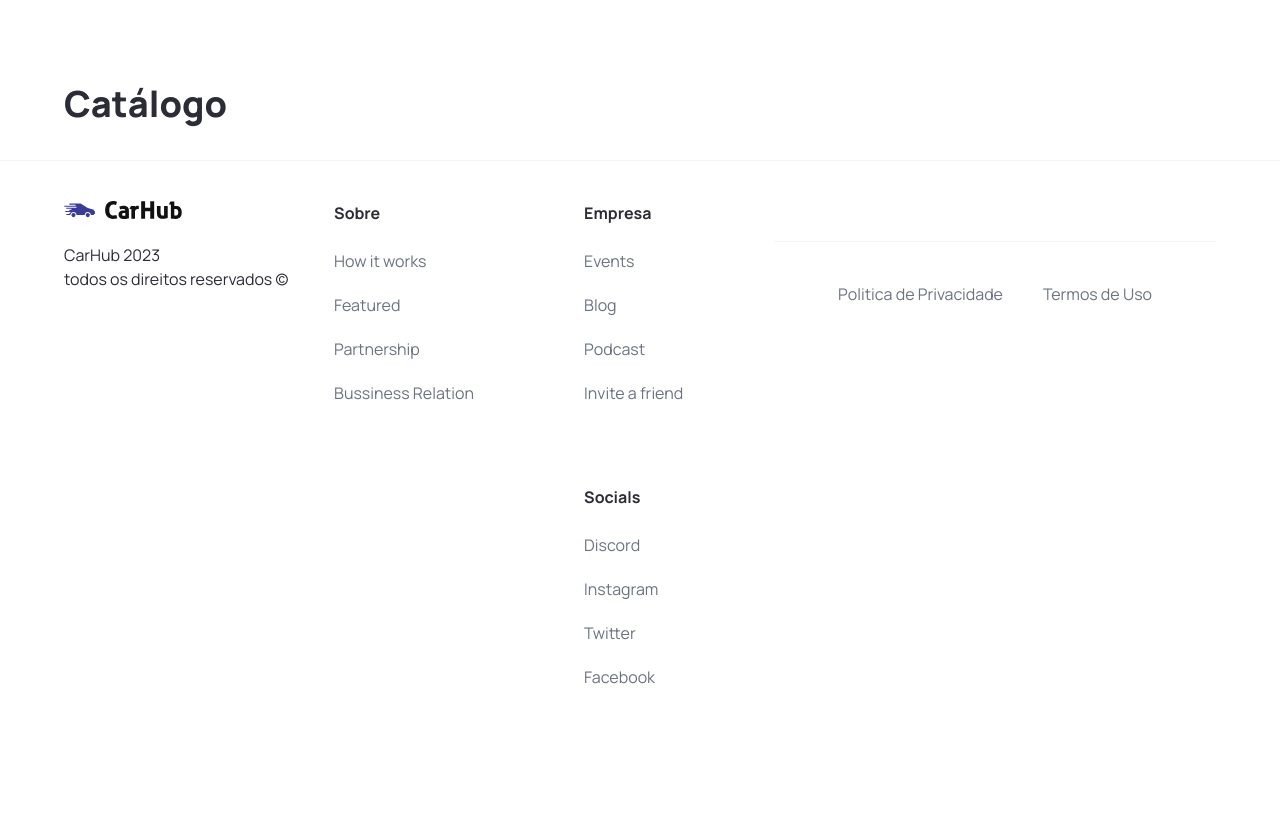
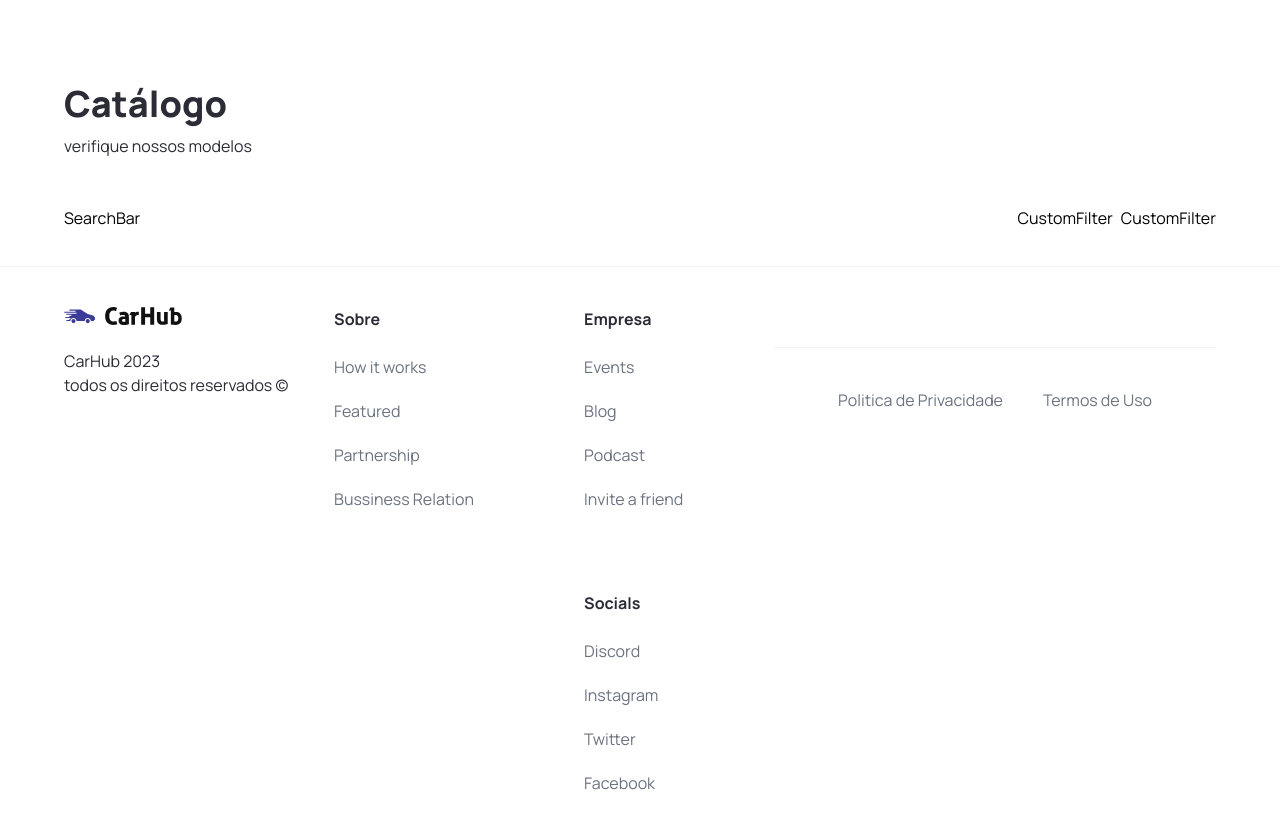
Before and after one commit to thiagoeu/rentalCars, a Next.js app: page / in a window 1280 px wide. Shown: the part 780-1609 px from the top of the page. Before the commit the page ends 1509 px from the top, so only its background shows below. Built offline with nearby package versions, Linux system fonts and the light colour scheme.

Commit message:
feat:: add components searchbar and customfilter

```diff
--- a/app/page.tsx
+++ b/app/page.tsx
@@ -1,5 +1,6 @@
 import Image from 'next/image'
 import Hero from '@/components/Hero'
+import { CustomFilter,SearchBar } from '@/components'
 
 export default function Home() {
   return (
@@ -11,6 +12,15 @@ export default function Home() {
            <h1 className='text-4xl font-extrabold'>
               Catálogo
            </h1>
+           <p>verifique nossos modelos</p>
+        </div>
+
+        <div className="home__filters">
+          <SearchBar/>
+          <div className="home__filter-container">
+             <CustomFilter title="fuel"/>
+             <CustomFilter title="year"/>
+          </div>
         </div>
       </div>
     </main>
--- /dev/null
+++ b/components/CustomFilter.tsx
@@ -0,0 +1,9 @@
+import React from 'react'
+
+const CustomFilter = () => {
+  return (
+    <div>CustomFilter</div>
+  )
+}
+
+export default CustomFilter
--- /dev/null
+++ b/components/SearchBar.tsx
@@ -0,0 +1,9 @@
+import React from 'react'
+
+const SearchBar = () => {
+  return (
+    <div>SearchBar</div>
+  )
+}
+
+export default SearchBar
--- a/components/index.tsx
+++ b/components/index.tsx
@@ -2,11 +2,14 @@ import Hero from "./Hero";
 import CustomButton from "./CustomButton";
 import Navbar from "./Navbar";
 import Footer from "./Footer";
+import CustomFilter from "./CustomFilter";
+import SearchBar from "./SearchBar";
 
 export {
     Hero,
     CustomButton,
     Navbar,
     Footer,
-
+    CustomFilter,
+    SearchBar,
 }
```
